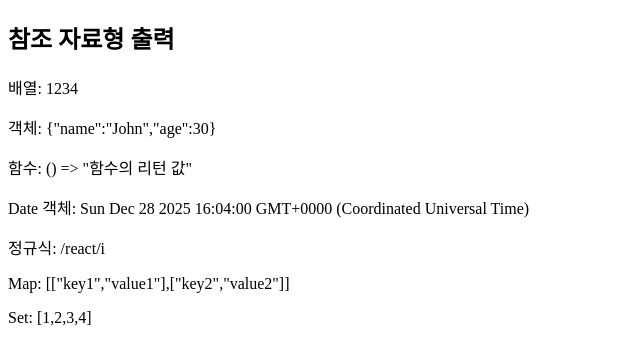
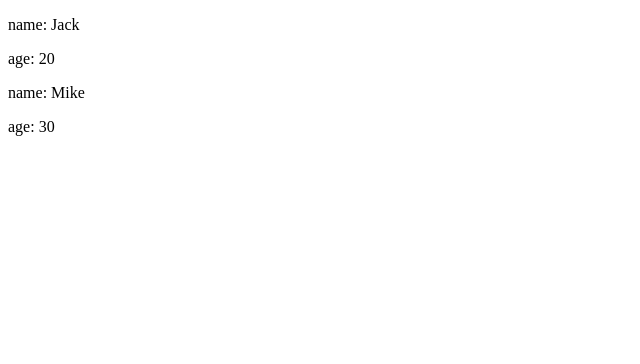
Before and after one commit to kwantke/reactjs_typescript, a React (Vite) app: page / in a window 1280 px wide. Shown: the top 364 px of the page, without its empty margins (0-640 px from the left). Built offline with nearby package versions, Linux system fonts and the light colour scheme.

Commit message:
컴포넌트에 데이터 전달하기 1

```diff
--- a/src/App.tsx
+++ b/src/App.tsx
@@ -1,26 +1,10 @@
+import User from "./components/User";
+
 export default function App() {
-  // 참조 자료형 예제
-  const referenceArray = [1, 2, 3, 4];
-  const referenceObject = { name: "John", age: 30 };
-  const referenceFunction = () => "함수의 리턴 값";
-  const referenceDate = new Date();
-  const referenceRegExp = /react/i;
-  const referenceMap = new Map([
-    ["key1", "value1"],
-    ["key2", "value2"],
-  ]);
-  const referenceSet = new Set([1, 2, 3, 4]);
-
   return (
     <>
-      <h2>참조 자료형 출력</h2>
-      <p>배열: {referenceArray}</p>
-      <p>객체: {JSON.stringify(referenceObject)}</p>
-      <p>함수: {referenceFunction.toString()}</p>
-      <p>Date 객체: {referenceDate.toString()}</p>
-      <p>정규식: {referenceRegExp.toString()}</p>
-      <p>Map: {JSON.stringify(Array.from(referenceMap))}</p>
-      <p>Set: {JSON.stringify(Array.from(referenceSet))}</p>
+      <User name="Jack" age={20} />
+      <User name="Mike" age={30} />
     </>
   );
 }
--- /dev/null
+++ b/src/components/User.tsx
@@ -0,0 +1,10 @@
+export default function User(props: { name: string; age: number }) {
+  return (
+    <>
+      <div>
+        <p>name: {props.name}</p>
+        <p>age: {props.age}</p>
+      </div>
+    </>
+  );
+}
```
